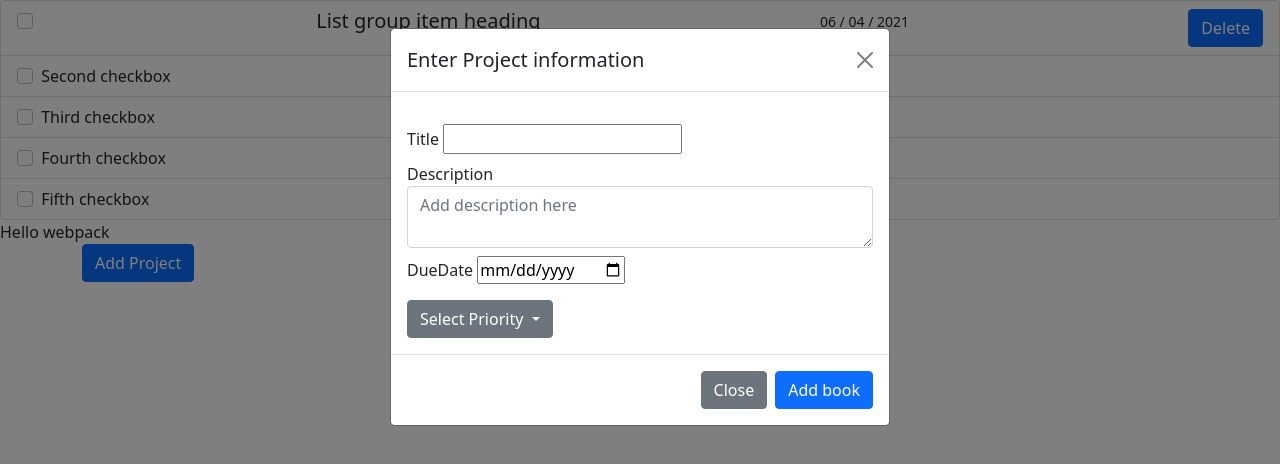
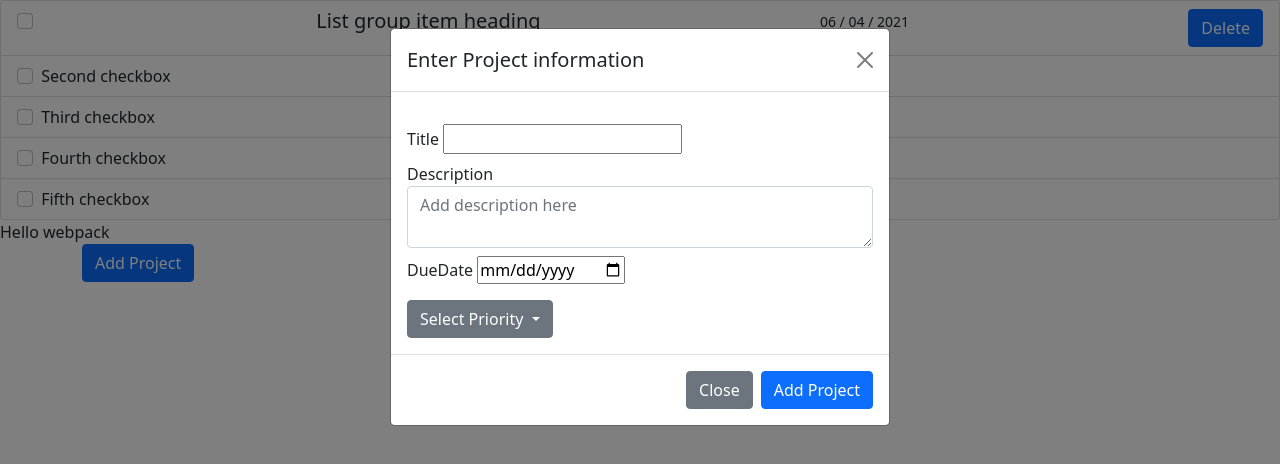
Before and after one commit to vichuge/js-todo-list, a plain HTML site: page index.html in a window 1280 px wide. Both pictures are taken after a click on the button "Add Project". Drawn offline with nearby package versions, Linux system fonts and the light colour scheme.

```diff
--- a/index.html
+++ b/index.html
@@ -157,7 +157,7 @@
                 type="button"
                 class="btn btn-primary"
               >
-                Add book
+                Add Project
               </button>
             </div>
           </div>
@@ -165,5 +165,7 @@
       </div>
       <div class="row" id="list"></div>
     </div>
+
+    <div id ="container"></div>
   </body>
 </html>
```
